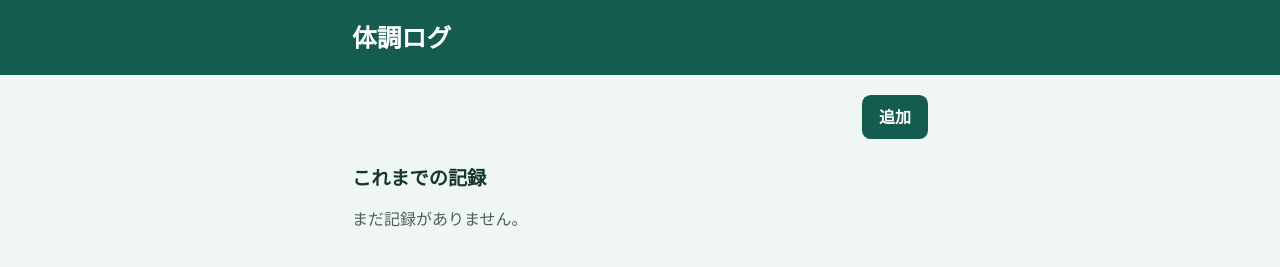
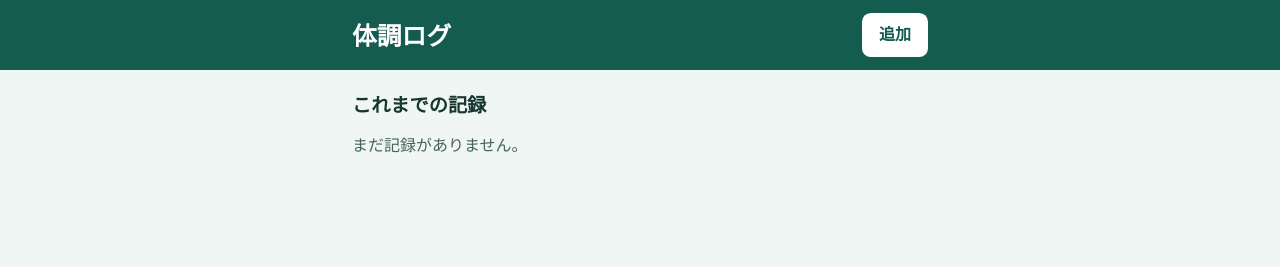
Before and after one commit to sonokagi/health-log, a plain HTML site: page index.html in a window 1280 px wide. Drawn offline with Linux system fonts and the light colour scheme.

Commit message:
Move the add button into the header

```diff
--- a/index.html
+++ b/index.html
@@ -11,11 +11,13 @@
   <script src="./app.js" defer></script>
 </head>
 <body>
-  <header><div class="container"><h1>体調ログ</h1></div></header>
-  <main class="container">
-    <div class="toolbar">
+  <header>
+    <div class="container toolbar">
+      <h1>体調ログ</h1>
       <button id="add" type="button" aria-controls="editor" aria-expanded="false">追加</button>
     </div>
+  </header>
+  <main class="container">
     <section id="editor" class="panel" aria-labelledby="form-title" hidden>
       <h2 id="form-title" tabindex="-1">体調を記録</h2>
       <form id="record-form">
--- a/style.css
+++ b/style.css
@@ -11,7 +11,7 @@
 [hidden] { display: none; }
 body { margin: 0; }
 .container { width: min(100% - 2rem, 36rem); margin-inline: auto; }
-header { background: var(--accent); color: white; padding-block: 1.15rem; }
+header { background: var(--accent); color: white; padding-block: .8rem; }
 main { padding-block: 1.25rem max(2rem, env(safe-area-inset-bottom)); }
 h1, h2, p { margin: 0; }
 h1 { font-size: 1.55rem; }
@@ -42,8 +42,8 @@ input[type="datetime-local"] { appearance: none; }
 textarea { resize: vertical; }
 
 .actions { display: flex; gap: .5rem; flex-wrap: wrap; }
-.toolbar { display: flex; justify-content: flex-end; }
-#editor { margin-top: .75rem; }
+.toolbar { display: flex; align-items: center; justify-content: space-between; gap: .75rem; }
+#add { flex-shrink: 0; color: var(--accent); background: white; }
 button {
   min-height: 44px;
   padding: .45rem 1rem;
@@ -60,7 +60,9 @@ button:disabled { opacity: .55; cursor: default; }
 .danger { color: #941e2a; background: #fceff0; }
 :focus-visible { outline: 2px solid #276eaa; outline-offset: 2px; }
 
-.history { margin-top: 1.5rem; }
+#editor:not([hidden]) ~ .history,
+#status:not(:empty) ~ .history,
+#error:not(:empty) ~ .history { margin-top: 1.25rem; }
 #empty { color: #48635a; }
 #records { display: grid; gap: .65rem; margin: 0; padding: 0; list-style: none; }
 #records .actions { margin-top: .65rem; }
```
